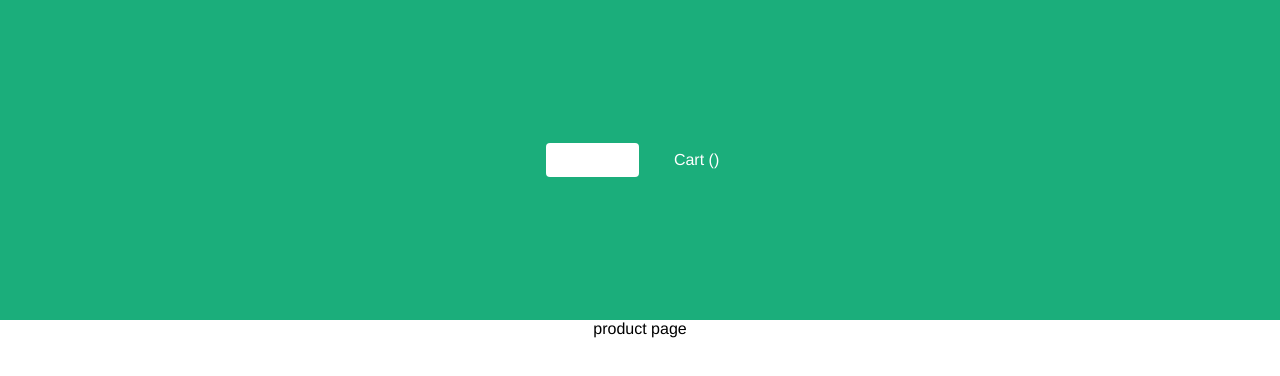
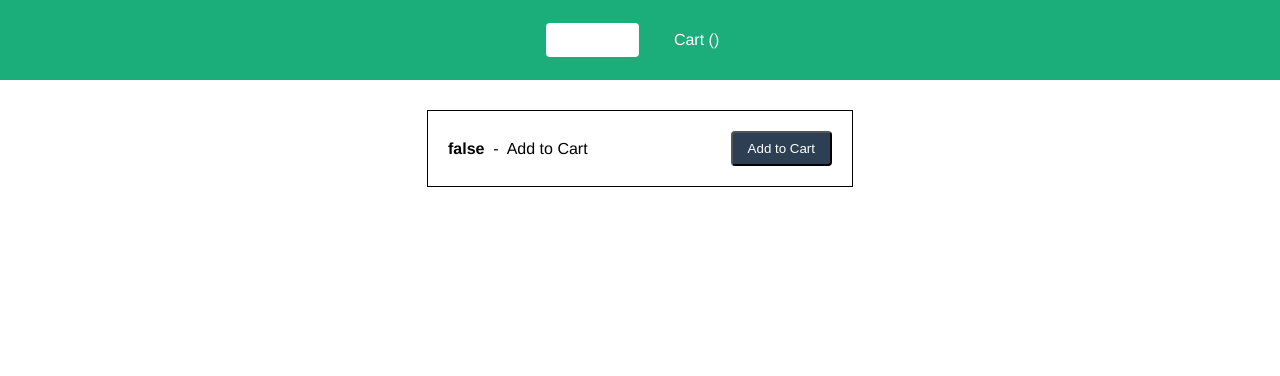
Before and after one commit to btoaelbore/coding-assignment, a Vue app in the folder shopee-cart/: page / in a window 1280 px wide. Shown: the top 376 px of the page. Built offline with nearby package versions, Linux system fonts and the light colour scheme.

Commit message:
added product page, cart page, product list component, product list item component

```diff
--- a/shopee-cart/src/components/NavigationBar.vue
+++ b/shopee-cart/src/components/NavigationBar.vue
@@ -16,7 +16,7 @@ export default {
 <style scoped>
 .navigation-bar {
   background-color: #1bae7b;
-  height: 40%;
+  height: 10%;
   display: flex;
   align-items: center;
   justify-content: center;
--- /dev/null
+++ b/shopee-cart/src/components/ProductList.vue
@@ -0,0 +1,39 @@
+<template>
+  <div class="product-list">
+    <ProductListItem
+      :show-item-num="showItemNum"
+      :action-label="actionLabel"
+    />
+  </div>
+</template>
+
+<script>
+import ProductListItem from '../components/ProductListItem.vue';
+
+export default {
+  name: 'ProductList',
+  components: {
+    ProductListItem,
+  },
+  props: {
+    showItemNum: {
+      type: Boolean,
+      default: false,
+    },
+    actionLabel: {
+      type: String,
+      default: '',
+    }
+  },
+}
+</script>
+
+<!-- Add "scoped" attribute to limit CSS to this component only -->
+<style scoped>
+.product-list {
+    height: 100%;
+    display: flex;
+    justify-content: center;
+    margin-top: 30px;
+}
+</style>
--- /dev/null
+++ b/shopee-cart/src/components/ProductListItem.vue
@@ -0,0 +1,60 @@
+<template>
+  <div class="product-list-item">
+    <div class="product-label">
+      <span class="product-name">{{ showItemNum }} &nbsp;</span> -
+      <span>&nbsp; {{ actionLabel }}</span>
+      <span v-if="showItemNum">&nbsp; (0)</span>
+    </div>
+    <button>{{ actionLabel }}</button>
+  </div>
+</template>
+
+<script>
+export default {
+  name: 'ProductListItem',
+  props: {
+    showItemNum: {
+      type: Boolean,
+      default: false,
+    },
+    actionLabel: {
+      type: String,
+      default: '',
+    }
+  }
+}
+</script>
+
+<!-- Add "scoped" attribute to limit CSS to this component only -->
+<style scoped>
+.product-list-item {
+    border: 1px solid;
+    width: 30%;
+    display: flex;
+    flex-direction: row;
+    justify-content: space-between;
+    padding: 20px;
+}
+
+.product-label {
+  display: flex;
+  align-items: center;
+}
+
+.product-name {
+  font-weight: bold;
+}
+
+button {
+  background-color: #2D4053;
+  padding: 8px 15px;
+  border-radius: 4px;
+  color: white;
+  cursor: pointer;
+}
+
+button:hover {
+  background-color: white;
+  color: black;
+}
+</style>
--- a/shopee-cart/src/pages/CartPage.vue
+++ b/shopee-cart/src/pages/CartPage.vue
@@ -1,12 +1,19 @@
 <template>
   <div>
-    cart page
+    <ProductList
+      :show-item-num="true"
+      :action-label="'Remove from Cart'"
+    />
   </div>
 </template>
 
 <script>
+import ProductList from '../components/ProductList.vue';
 export default {
   name: 'CartPage',
+  components: {
+    ProductList,
+  }
 }
 </script>
 
--- a/shopee-cart/src/pages/ProductPage.vue
+++ b/shopee-cart/src/pages/ProductPage.vue
@@ -1,12 +1,19 @@
 <template>
   <div>
-  product page
+    <ProductList
+      :show-item-num="false"
+      :action-label="'Add to Cart'"
+    />
   </div>
 </template>
 
 <script>
+import ProductList from '../components/ProductList.vue';
 export default {
   name: 'ProductPage',
+  components: {
+    ProductList,
+  }
 }
 </script>
 
```
